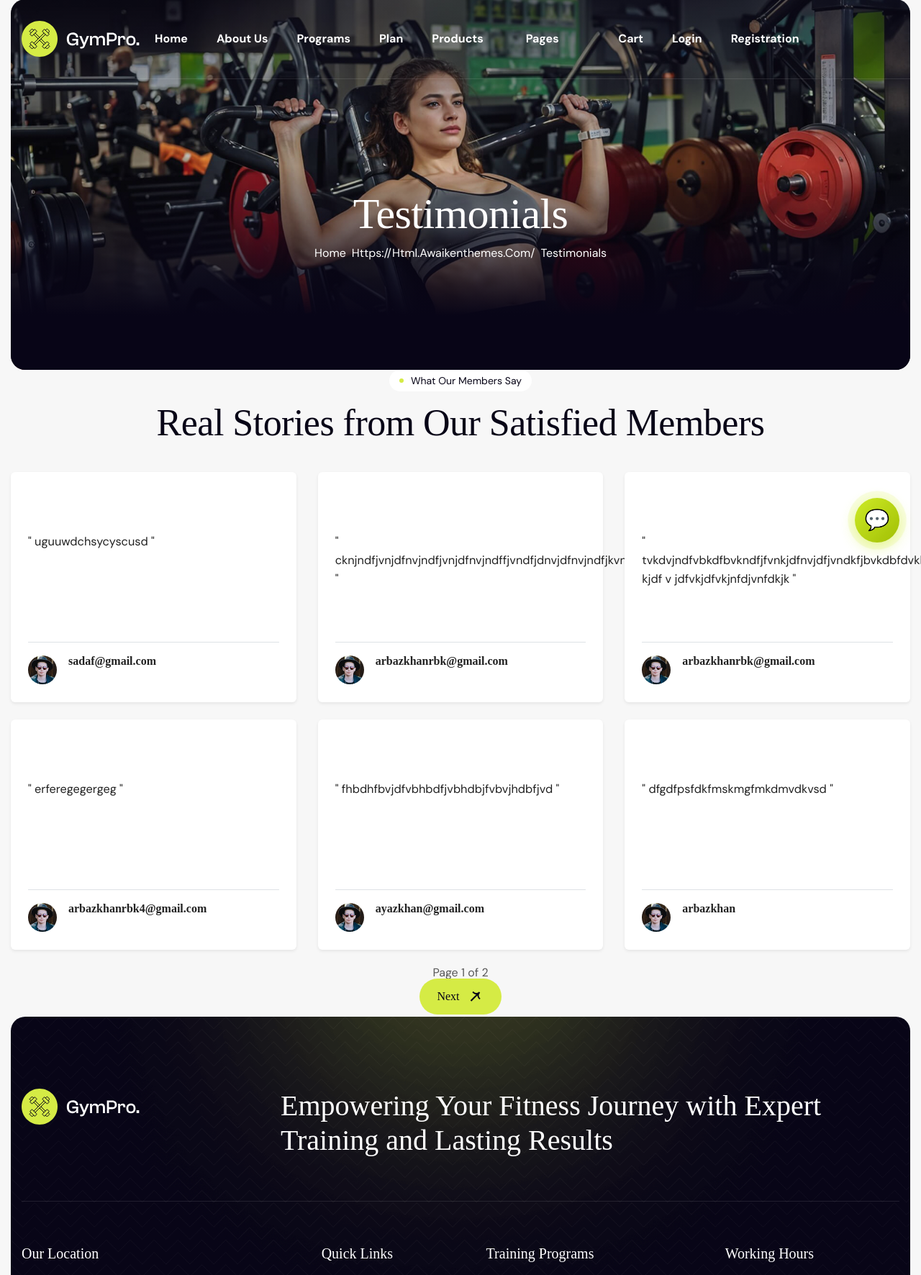
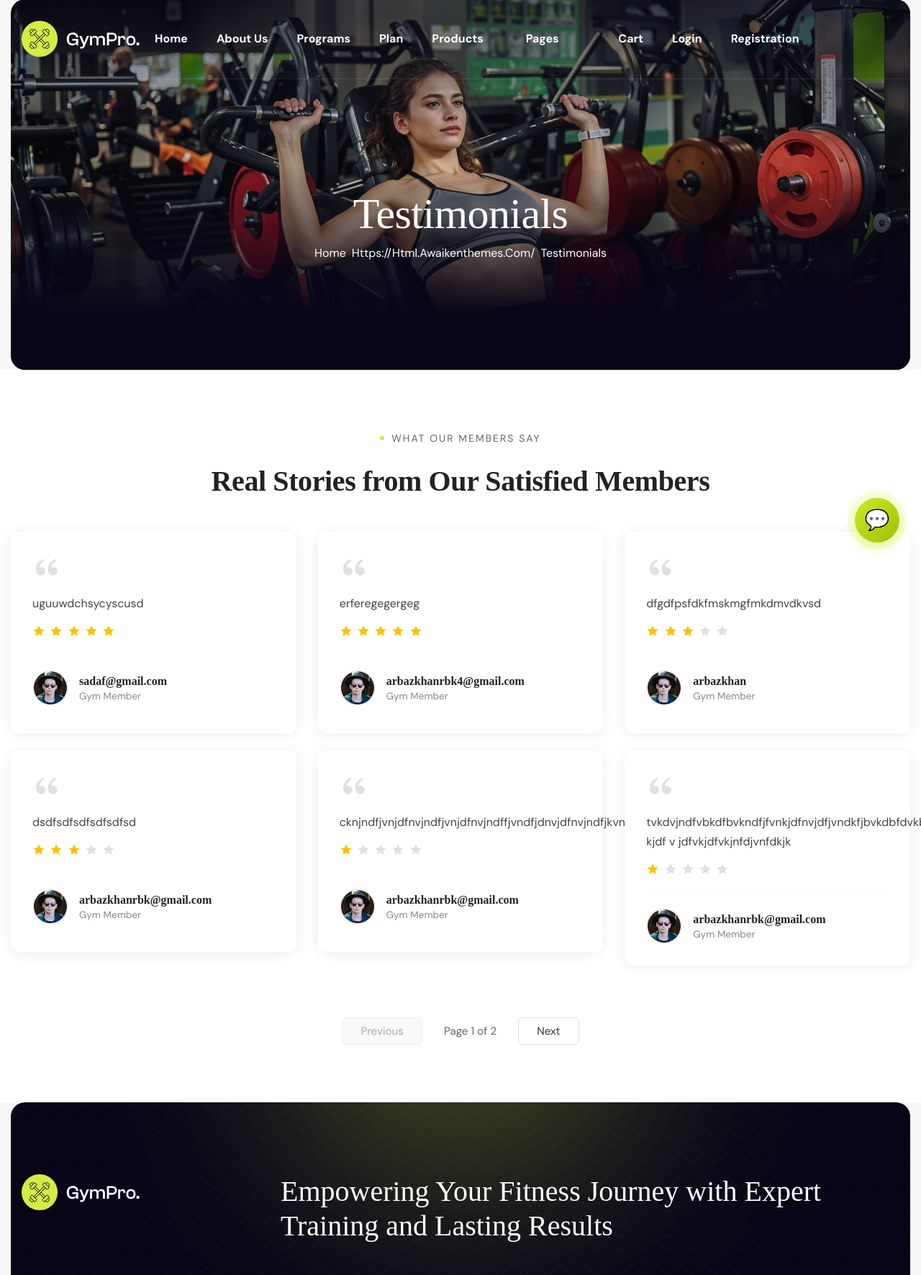
Before and after one commit to arbazrbk/gym-website-, a Django app: page /testimonials/ in a window 1280 px wide. Shown: the part 16-1788 px from the top of the page at 72% size. Run offline with Django 5.2, Linux system fonts and the light colour scheme; data comes from the database, SQL or seed files in the repository; both versions use the stored data as it was after the commit; some web fonts are replaced.

Commit message:
fixed frontend

```diff
--- a/GYM/templates/GYM/testimonials.html
+++ b/GYM/templates/GYM/testimonials.html
@@ -4,6 +4,7 @@
 {% block title %}Testimonials - Gympro Fitness{% endblock %}
 
 {% block content %}
+    <!-- Page Header -->
     <div class="page-header bg-section dark-section parallaxie">
         <div class="container">
             <div class="row">
@@ -21,61 +22,151 @@
             </div>
         </div>
     </div>
-    <div class="testimonials">
+
+    <!-- Testimonials Section -->
+    <div class="testimonials" style="background: #fff; padding: 80px 0;">
         <div class="container">
-            <div class="section-title text-center">
-                <span class="section-sub-title wow fadeInUp">What Our Members Say</span>
-                <h2 class="text-anime-style-3" data-cursor="-opaque">Real Stories from Our Satisfied Members</h2>
+            <!-- Section Title -->
+            <div class="section-title text-center mb-5">
+                <span class="section-sub-title wow fadeInUp" style="color: #666; font-size: 14px; text-transform: uppercase; letter-spacing: 2px;">What Our Members Say</span>
+                <h2 class="text-anime-style-3 mt-2" data-cursor="-opaque" style="font-size: 2.5rem; font-weight: 700; color: #222;">Real Stories from Our Satisfied Members</h2>
             </div>
+
+            <!-- Testimonials Grid -->
             <div class="row">
                 {% for review in review %}
                 <div class="col-md-6 col-lg-4 mb-4">
-                    <div class="testimonial-item shadow-sm rounded p-4 h-100 d-flex flex-column" style="background: #fff; min-height: 320px;">
-                        <div class="d-flex align-items-center justify-content-between mb-2">
-                            <div>
-                                {% for i in "12345"|make_list %}
-                                    {% if forloop.counter <= review.ratting %}
-                                        <i class="fa-solid fa-star" style="color:#CDEA26;font-size:1.1rem;"></i>
-                                    {% else %}
-                                        <i class="fa-regular fa-star" style="color:#CDEA26;font-size:1.1rem;"></i>
-                                    {% endif %}
-                                {% endfor %}
-                            </div>
-                            <div><i class="fa-solid fa-quote-right" style="font-size:2rem;color:#eaeaea;"></i></div>
+                    <div class="testimonial-card" style="background: #fff; border-radius: 12px; padding: 30px; box-shadow: 0 2px 20px rgba(0,0,0,0.08); min-height: 280px; transition: transform 0.3s ease, box-shadow 0.3s ease;">
+                        <!-- Quote Icon -->
+                        <div class="quote-icon mb-3">
+                            <svg width="40" height="40" viewBox="0 0 24 24" fill="none" xmlns="http://www.w3.org/2000/svg">
+                                <path d="M4.583 17.321C3.553 16.227 3 15 3 13.011c0-3.5 2.457-6.637 6.03-8.188l.893 1.378c-3.335 1.804-3.987 4.145-4.247 5.621.537-.278 1.24-.375 1.929-.311 1.804.167 3.226 1.648 3.226 3.489a3.5 3.5 0 01-3.5 3.5c-1.073 0-2.099-.49-2.748-1.179zm10 0C13.553 16.227 13 15 13 13.011c0-3.5 2.457-6.637 6.03-8.188l.893 1.378c-3.335 1.804-3.987 4.145-4.247 5.621.537-.278 1.24-.375 1.929-.311 1.804.167 3.226 1.648 3.226 3.489a3.5 3.5 0 01-3.5 3.5c-1.073 0-2.099-.49-2.748-1.179z" fill="#e0e0e0"/>
+                            </svg>
                         </div>
-                        <div class="testimonial-item-body flex-grow-1">
-                            <p class="mb-4" style="font-size:1.02rem;line-height:1.6;color:#222;">" {{ review.message }} "</p>
+
+                        <!-- Testimonial Text -->
+                        <div class="testimonial-text mb-3">
+                            <p style="font-size: 1rem; line-height: 1.7; color: #444; margin: 0;">{{ review.message }}</p>
                         </div>
-                        <div class="testimonial-author d-flex align-items-center mt-auto pt-3 border-top">
-                            <div class="author-image" style="margin-right: 16px;"><img src="{% static 'images/author-1.jpg' %}" alt="" style="width:40px;height:40px;border-radius:50%;object-fit:cover;"></div>
-                            <div class="author-info" style="display: flex; flex-direction: column; gap: 6px;">
-                                <h4 class="mb-0" style="font-size:1rem;font-weight:600;color:#222;">{{ review.user.username }}</h4>
-                                <div>
-                                    {% for i in "12345"|make_list %}
-                                        {% if i|add:'0' <= review.ratting %}
-                                            <i class="fa-solid fa-star" style="color:#CDEA26;font-size:1.1rem;"></i>
+
+                        <!-- Star Rating - Fixed with SVG stars -->
+                        <div class="star-rating mb-4">
+                            {% with rating=review.ratting|default:0|floatformat:1 %}
+                                {% with rating_int=rating|floatformat:0 %}
+                                    {% for i in "12345" %}
+                                        {% if forloop.counter <= rating_int|add:0 %}
+                                            <!-- Full Star -->
+                                            <svg width="18" height="18" viewBox="0 0 24 24" fill="#FFC107" xmlns="http://www.w3.org/2000/svg" style="display: inline-block; margin-right: 2px;">
+                                                <path d="M12 2l3.09 6.26L22 9.27l-5 4.87 1.18 6.88L12 17.77l-6.18 3.25L7 14.14 2 9.27l6.91-1.01L12 2z"/>
+                                            </svg>
+                                        {% elif forloop.counter == rating_int|add:1 and rating|slice:"-2:" == ".5" %}
+                                            <!-- Half Star -->
+                                            <svg width="18" height="18" viewBox="0 0 24 24" xmlns="http://www.w3.org/2000/svg" style="display: inline-block; margin-right: 2px;">
+                                                <defs>
+                                                    <linearGradient id="halfGrad{{ review.id }}_{{ forloop.counter }}">
+                                                        <stop offset="50%" stop-color="#FFC107"/>
+                                                        <stop offset="50%" stop-color="#e0e0e0"/>
+                                                    </linearGradient>
+                                                </defs>
+                                                <path d="M12 2l3.09 6.26L22 9.27l-5 4.87 1.18 6.88L12 17.77l-6.18 3.25L7 14.14 2 9.27l6.91-1.01L12 2z" fill="url(#halfGrad{{ review.id }}_{{ forloop.counter }})"/>
+                                            </svg>
                                         {% else %}
-                                            <i class="fa-regular fa-star" style="color:#CDEA26;font-size:1.1rem;"></i>
+                                            <!-- Empty Star -->
+                                            <svg width="18" height="18" viewBox="0 0 24 24" fill="#e0e0e0" xmlns="http://www.w3.org/2000/svg" style="display: inline-block; margin-right: 2px;">
+                                                <path d="M12 2l3.09 6.26L22 9.27l-5 4.87 1.18 6.88L12 17.77l-6.18 3.25L7 14.14 2 9.27l6.91-1.01L12 2z"/>
+                                            </svg>
                                         {% endif %}
                                     {% endfor %}
-                                </div>
+                                {% endwith %}
+                            {% endwith %}
+                        </div>
+
+                        <!-- Divider -->
+                        <hr style="border: none; border-top: 1px solid #eee; margin: 20px 0;">
+
+                        <!-- Author Info -->
+                        <div class="testimonial-author d-flex align-items-center">
+                            <div class="author-image" style="margin-right: 15px;">
+                                {% if review.user.profile_image %}
+                                    <img src="{{ review.user.profile_image.url }}" alt="{{ review.user.username }}" style="width: 50px; height: 50px; border-radius: 50%; object-fit: cover; border: 2px solid #f0f0f0;">
+                                {% else %}
+                                    <img src="{% static 'images/author-1.jpg' %}" alt="{{ review.user.username }}" style="width: 50px; height: 50px; border-radius: 50%; object-fit: cover; border: 2px solid #f0f0f0;">
+                                {% endif %}
+                            </div>
+                            <div class="author-info">
+                                <h4 style="font-size: 1rem; font-weight: 600; color: #222; margin: 0 0 3px 0;">{{ review.user.get_full_name|default:review.user.username }}</h4>
+                                <span style="font-size: 0.85rem; color: #888;">Gym Member</span>
                             </div>
                         </div>
                     </div>
                 </div>
+                {% empty %}
+                <div class="col-12 text-center">
+                    <p style="color: #666; font-size: 1.1rem;">No testimonials available yet.</p>
+                </div>
                 {% endfor %}
             </div>
-            <div class="pagination-box text-center">
-                <span class="pagination-info">Page {{ review.number }} of {{ review.paginator.num_pages }}</span>
-                <div class="pagination-controls">
+
+            <!-- Pagination -->
+            {% if review.paginator.num_pages > 1 %}
+            <div class="pagination-wrapper text-center mt-5">
+                <div class="pagination" style="display: inline-flex; align-items: center; gap: 10px;">
+                    <!-- Previous Button -->
                     {% if review.has_previous %}
-                        <a href="?page={{ review.previous_page_number }}" class="btn-default">Previous</a>
+                        <a href="?page={{ review.previous_page_number }}" class="page-btn" style="padding: 10px 25px; border: 1px solid #ddd; border-radius: 6px; text-decoration: none; color: #333; font-size: 0.95rem; transition: all 0.3s ease; background: #fff;">
+                            Previous
+                        </a>
+                    {% else %}
+                        <span class="page-btn disabled" style="padding: 10px 25px; border: 1px solid #eee; border-radius: 6px; color: #aaa; font-size: 0.95rem; background: #f9f9f9; cursor: not-allowed;">
+                            Previous
+                        </span>
                     {% endif %}
+
+                    <!-- Page Info -->
+                    <span class="page-info" style="padding: 10px 20px; font-size: 0.95rem; color: #666;">
+                        Page {{ review.number }} of {{ review.paginator.num_pages }}
+                    </span>
+
+                    <!-- Next Button -->
                     {% if review.has_next %}
-                        <a href="?page={{ review.next_page_number }}" class="btn-default">Next</a>
+                        <a href="?page={{ review.next_page_number }}" class="page-btn" style="padding: 10px 25px; border: 1px solid #ddd; border-radius: 6px; text-decoration: none; color: #333; font-size: 0.95rem; transition: all 0.3s ease; background: #fff;">
+                            Next
+                        </a>
+                    {% else %}
+                        <span class="page-btn disabled" style="padding: 10px 25px; border: 1px solid #eee; border-radius: 6px; color: #aaa; font-size: 0.95rem; background: #f9f9f9; cursor: not-allowed;">
+                            Next
+                        </span>
                     {% endif %}
                 </div>
             </div>
+            {% endif %}
         </div>
     </div>
+
+    <!-- Hover Effects CSS -->
+    <style>
+        .testimonial-card:hover {
+            transform: translateY(-5px);
+            box-shadow: 0 8px 30px rgba(0,0,0,0.12) !important;
+        }
+
+        .page-btn:hover:not(.disabled) {
+            background: #CDEA26 !important;
+            border-color: #CDEA26 !important;
+            color: #222 !important;
+        }
+
+        .star-rating svg {
+            vertical-align: middle;
+        }
+
+        @media (max-width: 768px) {
+            .testimonials {
+                padding: 50px 0 !important;
+            }
+            .section-title h2 {
+                font-size: 1.8rem !important;
+            }
+        }
+    </style>
 {% endblock %}
--- a/GYM/views.py
+++ b/GYM/views.py
@@ -272,7 +272,8 @@ def trainer_details(request):
 
 
 def testimonials(request):
-    review_list = Feedback.objects.all().order_by('-id') # Latest reviews pehle
+    # Pehle rating (ratting) descending, phir latest id descending
+    review_list = Feedback.objects.all().order_by('-ratting', '-id')
     paginator = Paginator(review_list, 6) # Ek page par sirf 6 reviews
 
     page_number = request.GET.get('page')
```
Also changed, not shown: db.sqlite3.
